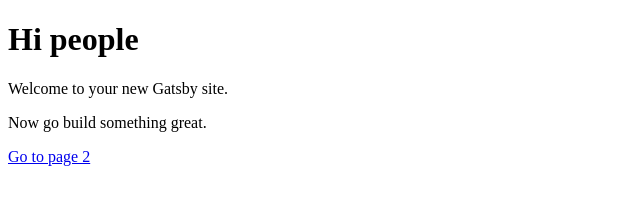
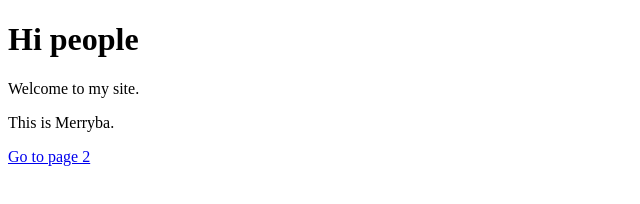
Before and after one commit to merryba/JAMstack-hello-world, a Gatsby site: page / in a window 1280 px wide. Shown: the whole page, without its empty margins (0-640 px from the left). Built offline with nearby package versions, Linux system fonts and the light colour scheme; Gatsby itself is replaced by a stand-in of ours.

Commit message:
Second commit

```diff
--- a/src/pages/index.js
+++ b/src/pages/index.js
@@ -4,8 +4,8 @@ import Link from 'gatsby-link'
 const IndexPage = () => (
   <div>
     <h1>Hi people</h1>
-    <p>Welcome to your new Gatsby site.</p>
-    <p>Now go build something great.</p>
+    <p>Welcome to my site.</p>
+    <p>This is Merryba.</p>
     <Link to="/page-2/">Go to page 2</Link>
   </div>
 )
```
